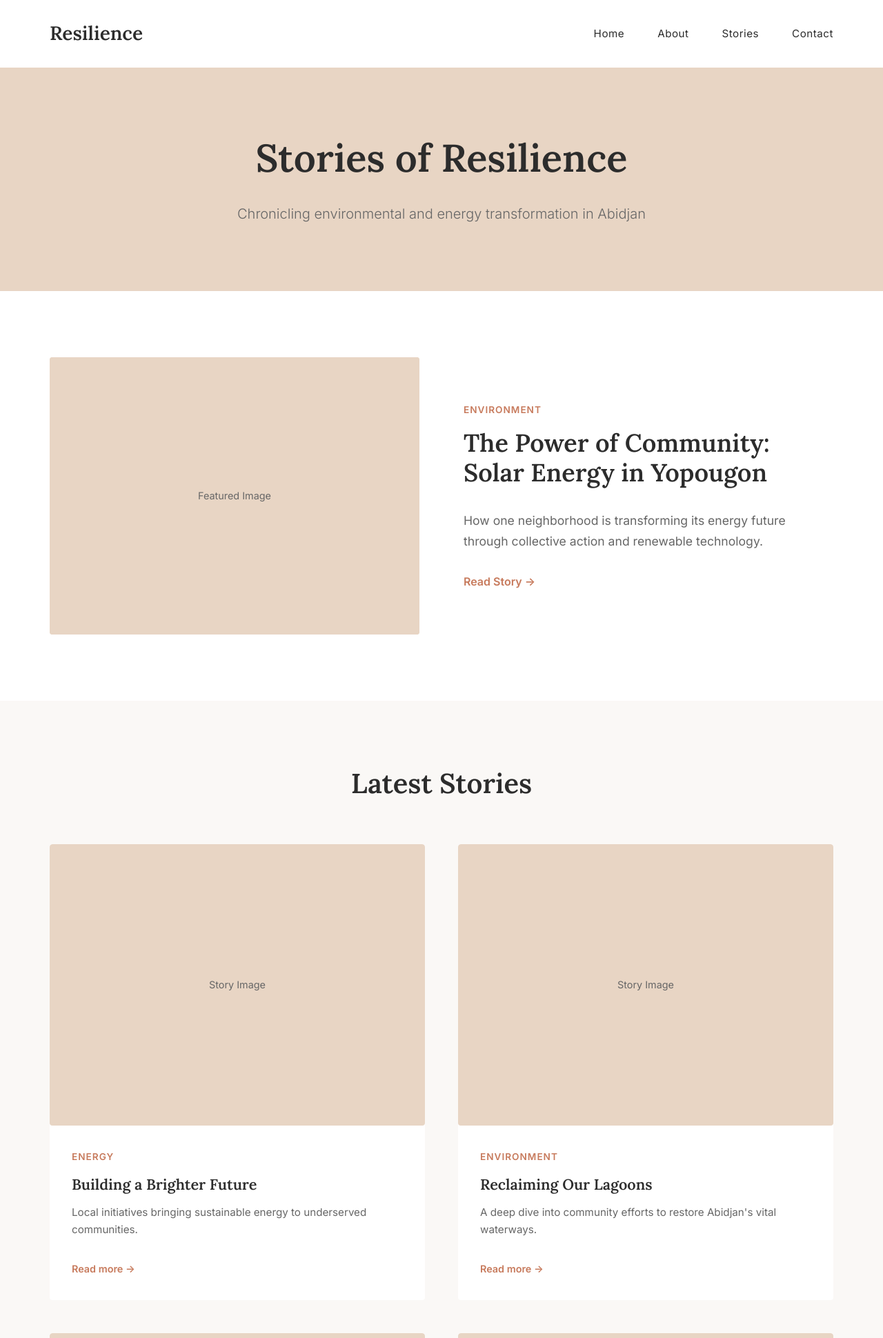
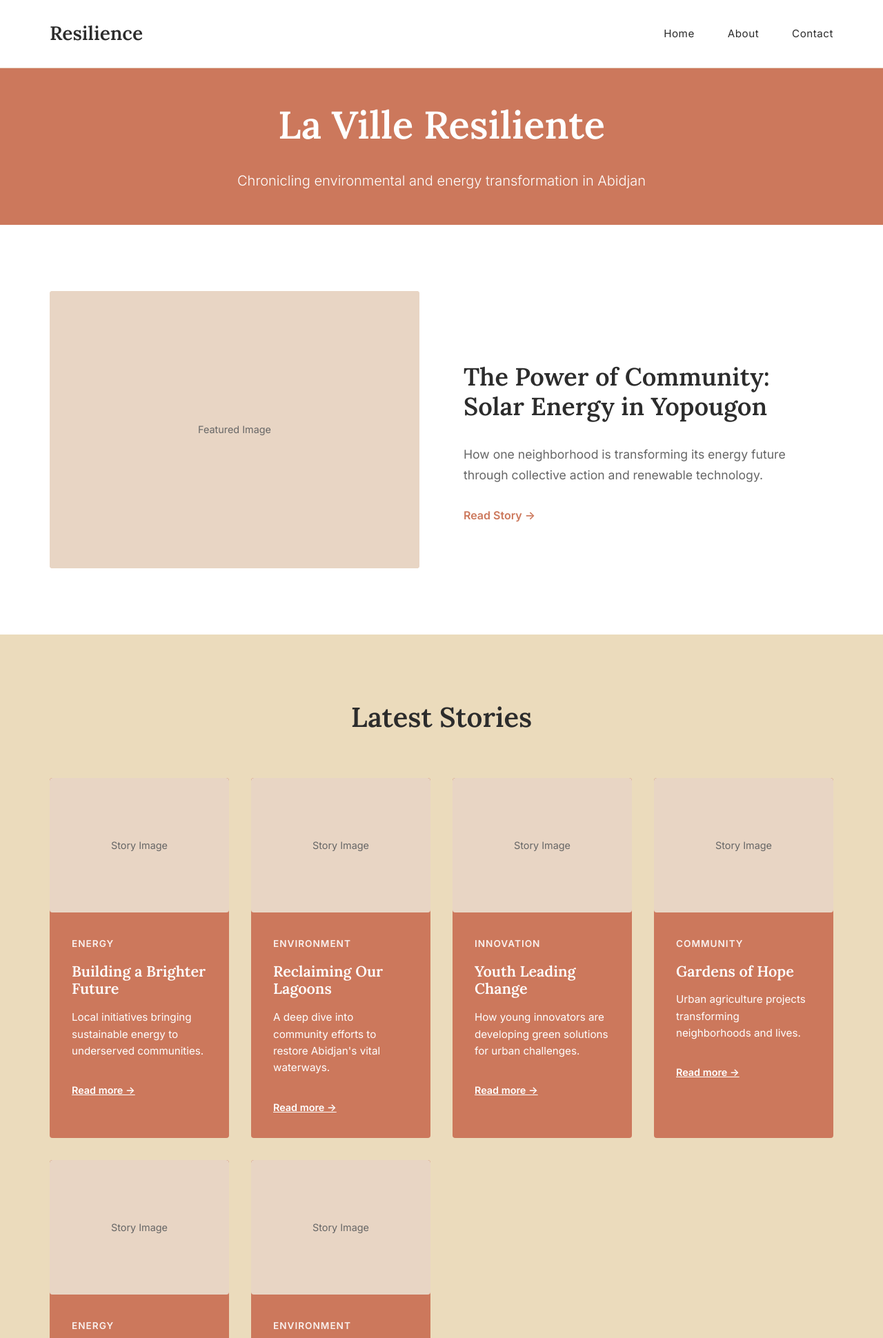
Before and after one commit to Farida-Adamu/Web_Throway, a PHP site: page / in a window 1280 px wide. Shown: the top 1940 px of the page at 69% size. Run offline with PHP 8.4, Linux system fonts and the light colour scheme.

Commit message:
Update blog design with client specifications
- Change background color to #EBDBBC
- Update hero band to deep terracotta #CC785C and reduce padding
- Change hero title to "La Ville Resiliente"
- Update blog cards to terracotta background with white text
- Resize cards to show 4 per row (minmax 250px)
- Remove "Stories" from navigation menu across all pages

```diff
--- a/about.html
+++ b/about.html
@@ -18,7 +18,6 @@
             <ul class="nav-menu">
                 <li><a href="index.html">Home</a></li>
                 <li><a href="about.html">About</a></li>
-                <li><a href="index.html#blog">Stories</a></li>
                 <li><a href="#contact">Contact</a></li>
             </ul>
         </nav>
--- a/index.html
+++ b/index.html
@@ -18,7 +18,6 @@
             <ul class="nav-menu">
                 <li><a href="index.html">Home</a></li>
                 <li><a href="about.html">About</a></li>
-                <li><a href="#blog">Stories</a></li>
                 <li><a href="#contact">Contact</a></li>
             </ul>
         </nav>
@@ -28,7 +27,7 @@
         <!-- Hero Section -->
         <section class="hero">
             <div class="hero-content">
-                <h2 class="hero-title">Stories of Resilience</h2>
+                <h2 class="hero-title">La Ville Resiliente</h2>
                 <p class="hero-subtitle">Chronicling environmental and energy transformation in Abidjan</p>
             </div>
         </section>
--- a/post.html
+++ b/post.html
@@ -121,7 +121,6 @@
             <ul class="nav-menu">
                 <li><a href="index.html">Home</a></li>
                 <li><a href="about.html">About</a></li>
-                <li><a href="index.html#blog">Stories</a></li>
                 <li><a href="#contact">Contact</a></li>
             </ul>
         </nav>
--- a/styles.css
+++ b/styles.css
@@ -4,12 +4,12 @@
 
 :root {
     /* Colors from moodboard */
-    --primary-color: #C77A5C;      /* Terracotta */
+    --primary-color: #CC785C;      /* Deep Terracotta */
     --secondary-color: #E8D5C4;    /* Beige */
     --accent-color: #A86A4D;       /* Darker terracotta */
     --text-dark: #2C2C2C;
     --text-light: #666666;
-    --bg-light: #FAF8F6;
+    --bg-light: #EBDBBC;           /* Updated background */
     --white: #FFFFFF;
 
     /* Typography */
@@ -137,8 +137,8 @@ img {
    ========================================== */
 
 .hero {
-    background-color: var(--secondary-color);
-    padding: var(--spacing-xxl) var(--spacing-md);
+    background-color: #CC785C;
+    padding: var(--spacing-lg) var(--spacing-md);
     text-align: center;
 }
 
@@ -149,14 +149,14 @@ img {
 
 .hero-title {
     font-size: 3.5rem;
-    color: var(--text-dark);
+    color: var(--white);
     margin-bottom: var(--spacing-md);
     font-weight: 600;
 }
 
 .hero-subtitle {
     font-size: 1.25rem;
-    color: var(--text-light);
+    color: var(--white);
     font-weight: 300;
     max-width: 600px;
     margin: 0 auto;
@@ -196,9 +196,10 @@ img {
     font-size: 0.85rem;
     text-transform: uppercase;
     letter-spacing: 1px;
-    color: var(--primary-color);
+    color: var(--white);
     font-weight: 600;
     margin-bottom: var(--spacing-sm);
+    opacity: 0.9;
 }
 
 .featured-text h3 {
@@ -243,12 +244,12 @@ img {
 
 .grid {
     display: grid;
-    grid-template-columns: repeat(auto-fill, minmax(350px, 1fr));
-    gap: var(--spacing-lg);
+    grid-template-columns: repeat(auto-fill, minmax(250px, 1fr));
+    gap: var(--spacing-md);
 }
 
 .blog-card {
-    background-color: var(--white);
+    background-color: #CC785C;
     border-radius: var(--border-radius);
     overflow: hidden;
     transition: transform 0.3s ease, box-shadow 0.3s ease;
@@ -271,19 +272,21 @@ img {
 .card-content h3 {
     font-size: 1.35rem;
     margin-bottom: var(--spacing-sm);
-    color: var(--text-dark);
+    color: var(--white);
 }
 
 .card-content p {
     font-size: 0.95rem;
     margin-bottom: var(--spacing-md);
     line-height: 1.6;
+    color: var(--white);
 }
 
 .card-link {
     font-weight: 600;
     font-size: 0.9rem;
-    color: var(--primary-color);
+    color: var(--white);
+    text-decoration: underline;
 }
 
 /* ==========================================
```
